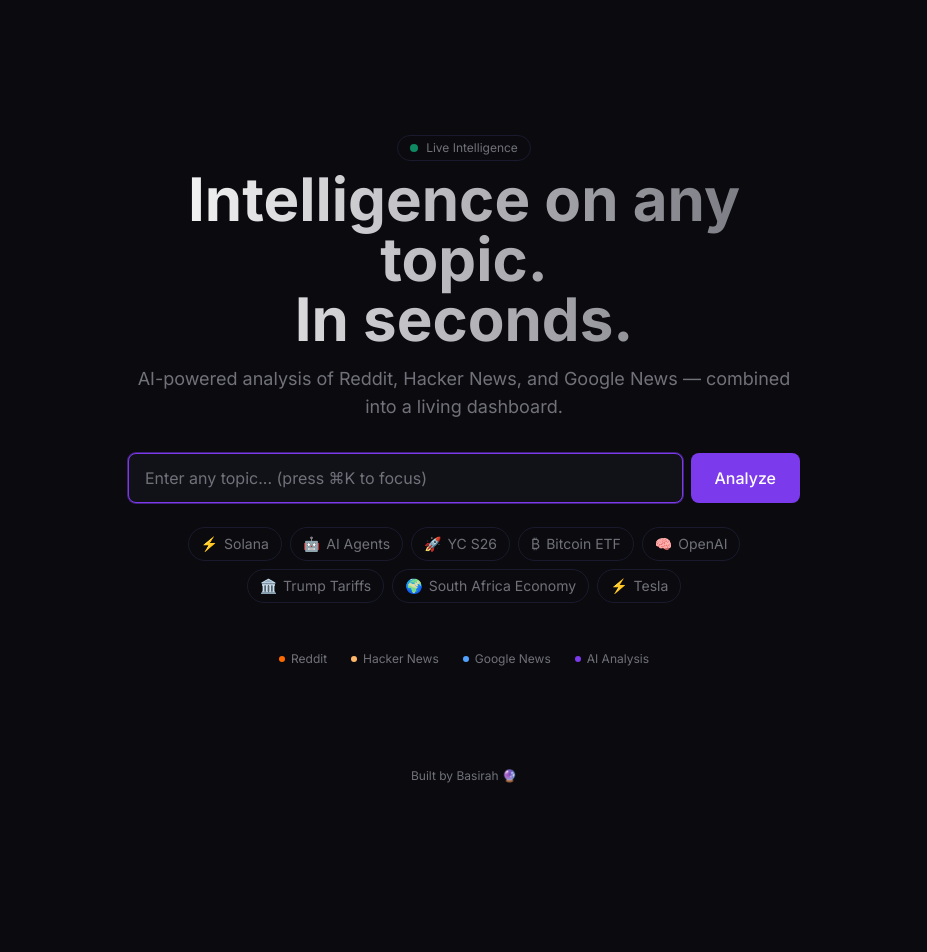
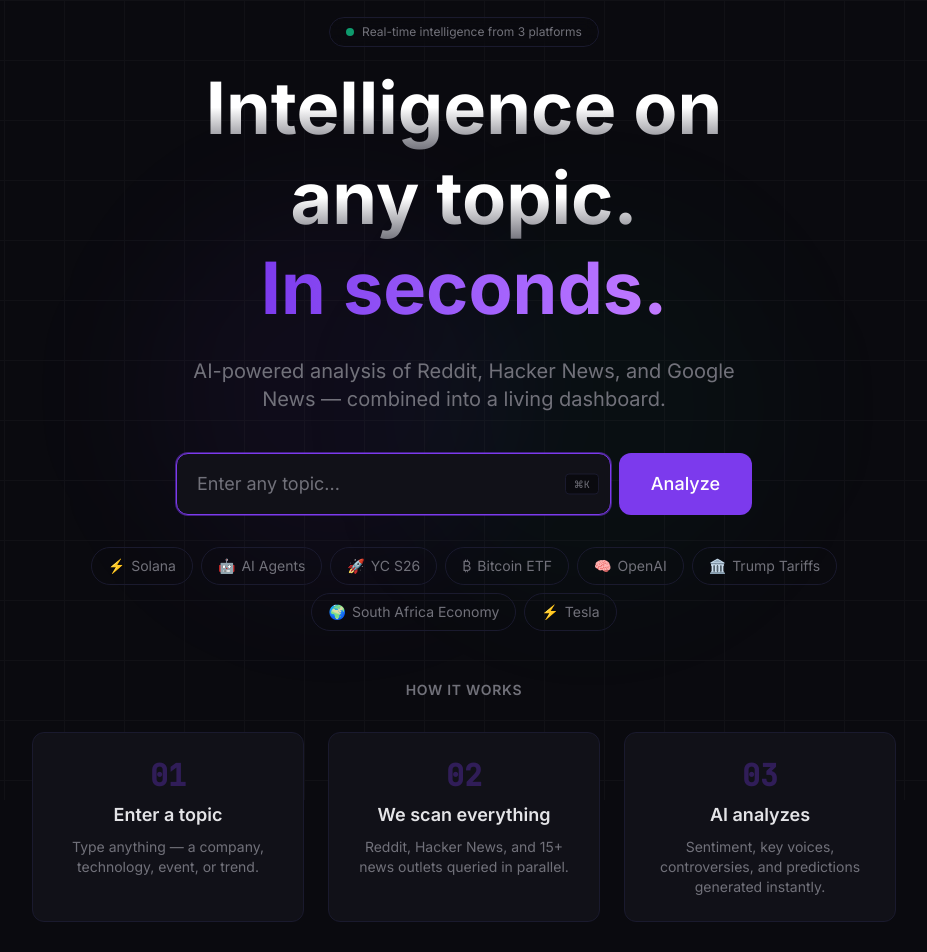
Before and after one commit to satoshi891102/pulseboard, a Next.js app: page / in a window 1280 px wide. Shown: the top 952 px of the page, without its empty margins (176-1103 px from the left). Before the commit the page ends 800 px from the top, so only its background shows below. Built offline with nearby package versions, Linux system fonts and the light colour scheme.

Commit message:
feat: premium landing page - grid bg, gradient orbs, how-it-works, keyboard shortcuts, staggered animations

```diff
--- a/src/app/api/analyze/route.ts
+++ b/src/app/api/analyze/route.ts
@@ -20,7 +20,8 @@
   const recentPosts = [...reddit, ...hn].filter(d => d.timeAgo.includes("m ago") || d.timeAgo.includes("1h ago") || d.timeAgo.includes("2h ago"));
 
   let sentiment = "neutral";
-  if (recentPosts.length > 5 && highEngagement.length > 3) sentiment = "bullish";
+  if (totalPosts === 0 && totalNews === 0) sentiment = "neutral";
+  else if (recentPosts.length > 5 && highEngagement.length > 3) sentiment = "bullish";
   else if (totalPosts < 5 && totalNews < 3) sentiment = "bearish";
 
   // Generate summary
--- a/src/app/page.tsx
+++ b/src/app/page.tsx
@@ -15,9 +15,34 @@
   { label: "Tesla", icon: "⚡" },
 ];
 
+const HOW_IT_WORKS = [
+  { step: "01", title: "Enter a topic", desc: "Type anything — a company, technology, event, or trend." },
+  { step: "02", title: "We scan everything", desc: "Reddit, Hacker News, and 15+ news outlets queried in parallel." },
+  { step: "03", title: "AI analyzes", desc: "Sentiment, key voices, controversies, and predictions generated instantly." },
+];
+
+function GridBackground() {
+  return (
+    <div className="fixed inset-0 overflow-hidden pointer-events-none">
+      {/* Gradient orbs */}
+      <div className="absolute top-1/4 left-1/4 w-96 h-96 bg-[var(--color-accent)]/5 rounded-full blur-3xl" />
+      <div className="absolute bottom-1/4 right-1/4 w-96 h-96 bg-[var(--color-bullish)]/3 rounded-full blur-3xl" />
+      {/* Grid */}
+      <div
+        className="absolute inset-0 opacity-[0.03]"
+        style={{
+          backgroundImage: `linear-gradient(var(--color-text) 1px, transparent 1px), linear-gradient(90deg, var(--color-text) 1px, transparent 1px)`,
+          backgroundSize: '60px 60px',
+        }}
+      />
+    </div>
+  );
+}
+
 export default function Home() {
   const [query, setQuery] = useState("");
   const [recentSearches, setRecentSearches] = useState<string[]>([]);
+  const [isSearching, setIsSearching] = useState(false);
   const router = useRouter();
 
   useEffect(() => {
@@ -25,109 +50,182 @@
     if (stored) setRecentSearches(JSON.parse(stored));
   }, []);
 
+  // Keyboard shortcut
+  useEffect(() => {
+    const handler = (e: KeyboardEvent) => {
+      if ((e.metaKey || e.ctrlKey) && e.key === "k") {
+        e.preventDefault();
+        document.querySelector<HTMLInputElement>('input[type="text"]')?.focus();
+      }
+    };
+    window.addEventListener("keydown", handler);
+    return () => window.removeEventListener("keydown", handler);
+  }, []);
+
   const handleSearch = (topic: string) => {
     if (!topic.trim()) return;
+    setIsSearching(true);
     const updated = [topic, ...recentSearches.filter(s => s !== topic)].slice(0, 5);
     localStorage.setItem("pulseboard-recent", JSON.stringify(updated));
     router.push(`/dashboard?topic=${encodeURIComponent(topic.trim())}`);
   };
 
   return (
-    <div className="flex flex-col items-center justify-center min-h-screen px-4">
+    <div className="relative min-h-screen">
+      <GridBackground />
+
+      {/* Hero */}
+      <div className="relative flex flex-col items-center justify-center min-h-[85vh] px-4">
         <motion.div
           initial={{ opacity: 0, y: 20 }}
           animate={{ opacity: 1, y: 0 }}
           transition={{ duration: 0.6 }}
-        className="text-center max-w-2xl w-full"
+          className="text-center max-w-3xl w-full"
         >
-        <div className="mb-2 inline-flex items-center gap-2 px-3 py-1 rounded-full border border-[var(--color-border)] text-xs text-[var(--color-text-secondary)]">
+          <motion.div
+            initial={{ opacity: 0, scale: 0.9 }}
+            animate={{ opacity: 1, scale: 1 }}
+            transition={{ delay: 0.1, duration: 0.4 }}
+            className="mb-4 inline-flex items-center gap-2 px-4 py-1.5 rounded-full border border-[var(--color-border)] text-xs text-[var(--color-text-secondary)] backdrop-blur-sm"
+          >
             <span className="w-2 h-2 rounded-full bg-[var(--color-bullish)] animate-pulse-glow" />
-          Live Intelligence
-        </div>
-        <h1 className="text-4xl md:text-6xl font-bold mb-4 bg-gradient-to-r from-white to-[var(--color-text-secondary)] bg-clip-text text-transparent">
-          Intelligence on any topic.<br />In seconds.
+            Real-time intelligence from 3 platforms
+          </motion.div>
+
+          <h1 className="text-5xl md:text-7xl font-bold mb-6 leading-tight">
+            <span className="bg-gradient-to-b from-white via-white to-[var(--color-text-secondary)] bg-clip-text text-transparent">
+              Intelligence on<br />any topic.
+            </span>
+            <br />
+            <span className="bg-gradient-to-r from-[var(--color-accent)] to-purple-400 bg-clip-text text-transparent">
+              In seconds.
+            </span>
           </h1>
-        <p className="text-[var(--color-text-secondary)] mb-8 text-lg">
+
+          <p className="text-[var(--color-text-secondary)] mb-10 text-lg md:text-xl max-w-xl mx-auto">
             AI-powered analysis of Reddit, Hacker News, and Google News — combined into a living dashboard.
           </p>
 
           <form
             onSubmit={(e) => { e.preventDefault(); handleSearch(query); }}
-          className="flex gap-2 mb-6"
+            className="flex gap-2 mb-8 max-w-xl mx-auto"
           >
+            <div className="relative flex-1">
               <input
                 type="text"
                 value={query}
                 onChange={(e) => setQuery(e.target.value)}
-            placeholder="Enter any topic... (press ⌘K to focus)"
+                placeholder="Enter any topic..."
                 autoFocus
-            className="flex-1 px-4 py-3 rounded-lg bg-[var(--color-card)] border border-[var(--color-border)] text-white placeholder-[var(--color-text-secondary)] focus:outline-none focus:border-[var(--color-accent)] focus:ring-1 focus:ring-[var(--color-accent)]/50 transition-all"
+                className="w-full px-5 py-4 rounded-xl bg-[var(--color-card)] border border-[var(--color-border)] text-white text-lg placeholder-[var(--color-text-secondary)] focus:outline-none focus:border-[var(--color-accent)] focus:ring-1 focus:ring-[var(--color-accent)]/50 transition-all"
               />
+              <kbd className="absolute right-3 top-1/2 -translate-y-1/2 hidden md:inline-flex items-center gap-0.5 px-2 py-0.5 text-[10px] text-[var(--color-text-secondary)] bg-[var(--color-bg)] border border-[var(--color-border)] rounded">
+                ⌘K
+              </kbd>
+            </div>
             <button
               type="submit"
-            className="px-6 py-3 rounded-lg bg-[var(--color-accent)] hover:bg-[var(--color-accent-hover)] text-white font-medium transition-colors"
+              disabled={isSearching}
+              className="px-8 py-4 rounded-xl bg-[var(--color-accent)] hover:bg-[var(--color-accent-hover)] text-white font-medium text-lg transition-all hover:scale-[1.02] active:scale-[0.98] disabled:opacity-50"
             >
-            Analyze
+              {isSearching ? "..." : "Analyze"}
             </button>
           </form>
 
           <div className="flex flex-wrap justify-center gap-2 mb-8">
-          {EXAMPLE_TOPICS.map((topic) => (
-            <button
+            {EXAMPLE_TOPICS.map((topic, i) => (
+              <motion.button
                 key={topic.label}
+                initial={{ opacity: 0, y: 10 }}
+                animate={{ opacity: 1, y: 0 }}
+                transition={{ delay: 0.3 + i * 0.05 }}
                 onClick={() => handleSearch(topic.label)}
-              className="px-3 py-1.5 rounded-full text-sm border border-[var(--color-border)] text-[var(--color-text-secondary)] hover:border-[var(--color-accent)] hover:text-white transition-colors flex items-center gap-1.5"
+                className="px-4 py-2 rounded-full text-sm border border-[var(--color-border)] text-[var(--color-text-secondary)] hover:border-[var(--color-accent)] hover:text-white hover:bg-[var(--color-accent)]/10 transition-all flex items-center gap-1.5"
               >
                 <span>{topic.icon}</span> {topic.label}
-            </button>
+              </motion.button>
             ))}
           </div>
 
           {recentSearches.length > 0 && (
-          <div className="text-sm text-[var(--color-text-secondary)]">
+            <motion.div
+              initial={{ opacity: 0 }}
+              animate={{ opacity: 1 }}
+              transition={{ delay: 0.6 }}
+              className="text-sm text-[var(--color-text-secondary)]"
+            >
               <span className="mr-2">Recent:</span>
               {recentSearches.map((s) => (
                 <button
                   key={s}
                   onClick={() => handleSearch(s)}
-                className="mr-2 underline hover:text-white transition-colors"
+                  className="mr-3 text-[var(--color-accent)] hover:text-white transition-colors"
                 >
                   {s}
                 </button>
               ))}
+            </motion.div>
+          )}
+        </motion.div>
       </div>
-        )}
 
+      {/* How it works */}
+      <div className="relative max-w-4xl mx-auto px-4 pb-20">
+        <motion.div
+          initial={{ opacity: 0, y: 30 }}
+          whileInView={{ opacity: 1, y: 0 }}
+          viewport={{ once: true }}
+          transition={{ duration: 0.5 }}
+        >
+          <h2 className="text-center text-sm font-semibold uppercase tracking-wider text-[var(--color-text-secondary)] mb-8">How it works</h2>
+          <div className="grid grid-cols-1 md:grid-cols-3 gap-6">
+            {HOW_IT_WORKS.map((item, i) => (
+              <motion.div
+                key={item.step}
+                initial={{ opacity: 0, y: 20 }}
+                whileInView={{ opacity: 1, y: 0 }}
+                viewport={{ once: true }}
+                transition={{ delay: i * 0.1, duration: 0.4 }}
+                className="bg-[var(--color-card)] border border-[var(--color-border)] rounded-xl p-6 text-center"
+              >
+                <div className="text-3xl font-bold text-[var(--color-accent)]/30 mb-2 font-mono">{item.step}</div>
+                <h3 className="text-lg font-semibold mb-2">{item.title}</h3>
+                <p className="text-sm text-[var(--color-text-secondary)]">{item.desc}</p>
+              </motion.div>
+            ))}
+          </div>
+        </motion.div>
+
+        {/* Source badges */}
         <motion.div
           initial={{ opacity: 0 }}
-          animate={{ opacity: 1 }}
-          transition={{ delay: 0.8, duration: 0.6 }}
-          className="mt-12 flex flex-col items-center gap-4"
+          whileInView={{ opacity: 1 }}
+          viewport={{ once: true }}
+          transition={{ delay: 0.3 }}
+          className="flex justify-center items-center gap-8 mt-12 text-xs text-[var(--color-text-secondary)]"
         >
-          <div className="flex items-center gap-6 text-xs text-[var(--color-text-secondary)]">
           <div className="flex items-center gap-1.5">
-              <span className="w-1.5 h-1.5 rounded-full bg-orange-500" />
+            <span className="w-2 h-2 rounded-full bg-orange-500" />
             Reddit
           </div>
           <div className="flex items-center gap-1.5">
-              <span className="w-1.5 h-1.5 rounded-full bg-orange-300" />
+            <span className="w-2 h-2 rounded-full bg-orange-300" />
             Hacker News
           </div>
           <div className="flex items-center gap-1.5">
-              <span className="w-1.5 h-1.5 rounded-full bg-blue-400" />
+            <span className="w-2 h-2 rounded-full bg-blue-400" />
             Google News
           </div>
           <div className="flex items-center gap-1.5">
-              <span className="w-1.5 h-1.5 rounded-full bg-[var(--color-accent)]" />
+            <span className="w-2 h-2 rounded-full bg-[var(--color-accent)]" />
             AI Analysis
           </div>
-          </div>
-        </motion.div>
         </motion.div>
 
-      <footer className="absolute bottom-4 text-xs text-[var(--color-text-secondary)]">
+        <footer className="text-center mt-12 text-xs text-[var(--color-text-secondary)]">
           Built by Basirah 🔮
         </footer>
       </div>
+    </div>
   );
 }
```
Lines whose indentation alone changed are shown as unchanged.
